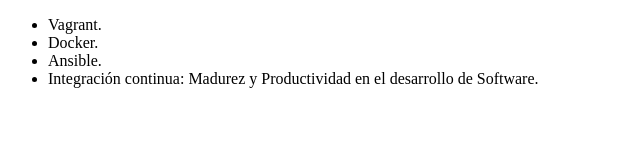
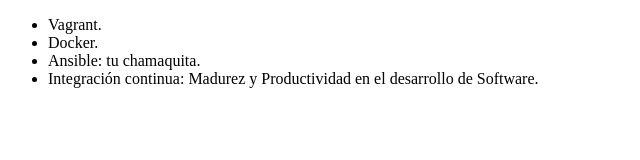
Before and after one commit to andresrdlc/alura-git, a plain HTML site: page index.html in a window 1280 px wide. Shown: the whole page, without its empty margins (0-640 px from the left). Drawn offline with Linux system fonts and the light colour scheme.

Commit message:
Modificando descripción del curso Ansible

```diff
--- a/index.html
+++ b/index.html
@@ -8,7 +8,7 @@
      <ul>
          <li> Vagrant. </li>
          <li> Docker. </li>
-         <li> Ansible. </li>
+         <li> Ansible: tu chamaquita. </li>
          <li> Integración continua: Madurez y Productividad en el desarrollo de Software. </li>
      </ul>
 </body>
```
